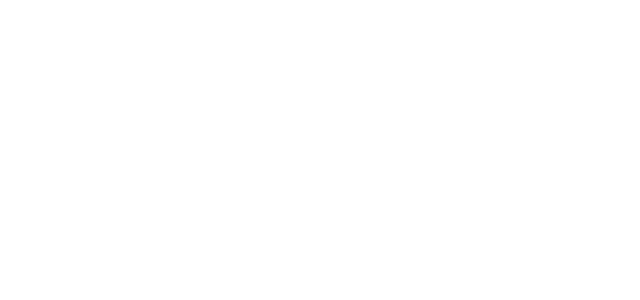
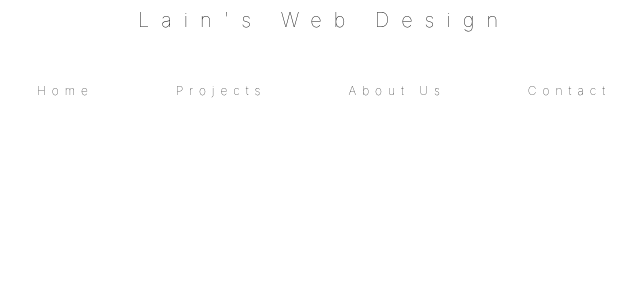
Before and after one commit to serabaker/site-v-1, a React (Create React App) app: page / in a window 1280 px wide. Shown: the top 300 px of the page, without its empty margins (316-956 px from the left). Built offline with nearby package versions, Linux system fonts and the light colour scheme.

Commit message:
create navbar header and links

```diff
--- a/src/App.js
+++ b/src/App.js
@@ -1,8 +1,9 @@
+import Navbar from "./components/Navbar/Navbar";
 
 function App() {
   return (
     <div className="App">
-
+      <Navbar />
     </div>
   );
 }
--- a/src/components/Navbar/Navbar.css
+++ b/src/components/Navbar/Navbar.css
@@ -0,0 +1,51 @@
+* {
+  margin: 0;
+  padding: 0;
+  box-sizing: border-box;
+}
+
+.nav-container {
+  display: flex;
+  justify-content: center;
+  align-items: center;
+  padding-top: 20px;
+  padding-bottom: 40px;
+}
+
+.h1-container {
+  display: flex;
+  /* border: red solid 3px; */
+  position: absolute;
+}
+
+.nav-h1 {
+  display: flex;
+  align-items: center;
+  font-size: 20px;
+  letter-spacing: 12px;
+  font-weight: 100;
+}
+.nav-list-container {
+  display: flex;
+  /* padding: 19px; */
+  margin-top: 140px;
+  position: absolute;
+  /* border: solid red 2px; */
+}
+
+.nav-ul {
+  display: flex;
+  justify-content: center;
+  align-items: center;
+  /* border: solid red 2px; */
+  gap: 82px;
+}
+
+.nav-li {
+  display: flex;
+  justify-content: center;
+  text-align: center;
+  font-size: 12px;
+  letter-spacing: 6px;
+  font-weight: 100;
+}
--- a/src/components/Navbar/Navbar.js
+++ b/src/components/Navbar/Navbar.js
@@ -4,13 +4,24 @@
 const Navbar = () => {
   return (
     <div className="nav-container">
-      <h1>Lain's Web Design</h1>
-      <div>
-        <ul>
-          <li>Home</li>
-          <li>Projects</li>
-          <li>About Us</li>
-          <li>Contact</li>
+      <div className="h1-container">
+        <h1 className="nav-h1">Lain's Web Design</h1>
+      </div>
+
+      <div className="nav-list-container">
+        <ul className="nav-ul">
+          <li id="Home" className="nav-li">
+            Home
+          </li>
+          <li id="Projects" className="nav-li">
+            Projects
+          </li>
+          <li id="AboutUs" className="nav-li">
+            About Us
+          </li>
+          <li id="Contact" className="nav-li">
+            Contact
+          </li>
         </ul>
       </div>
     </div>
```
